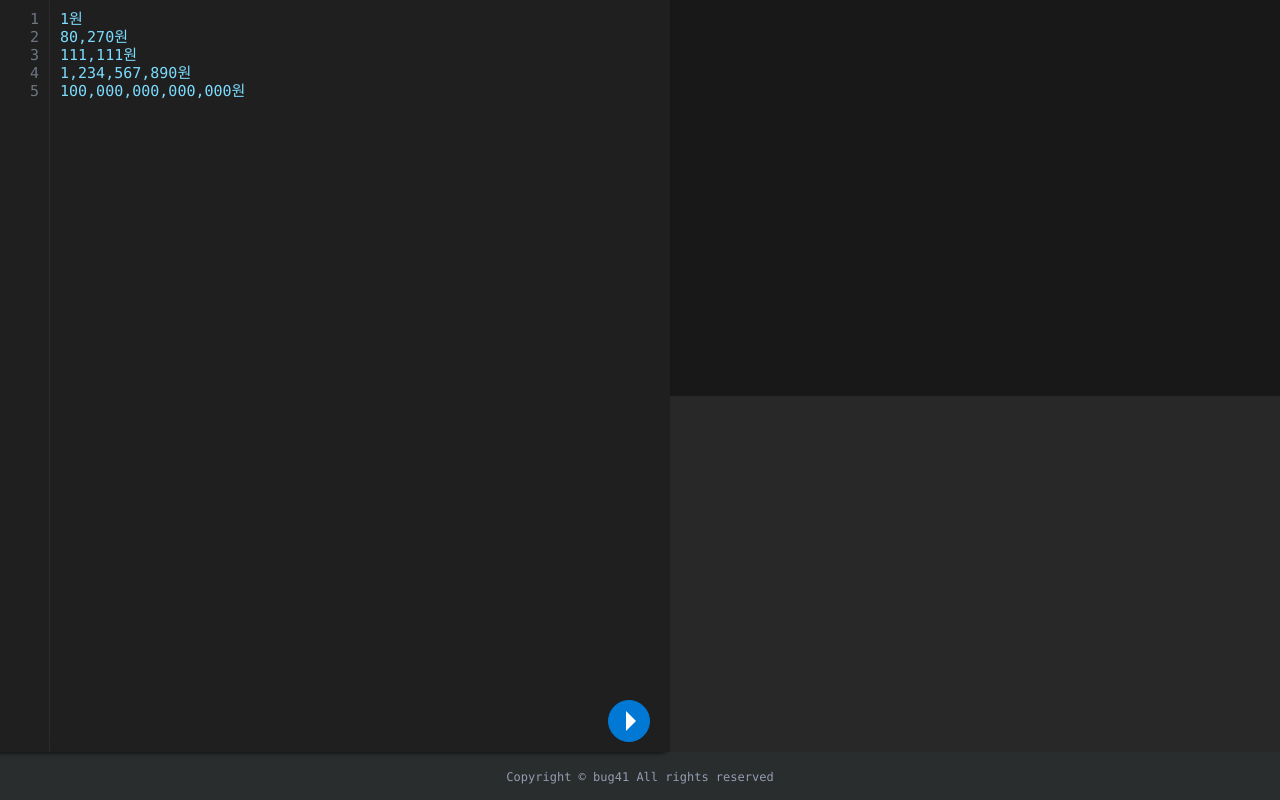
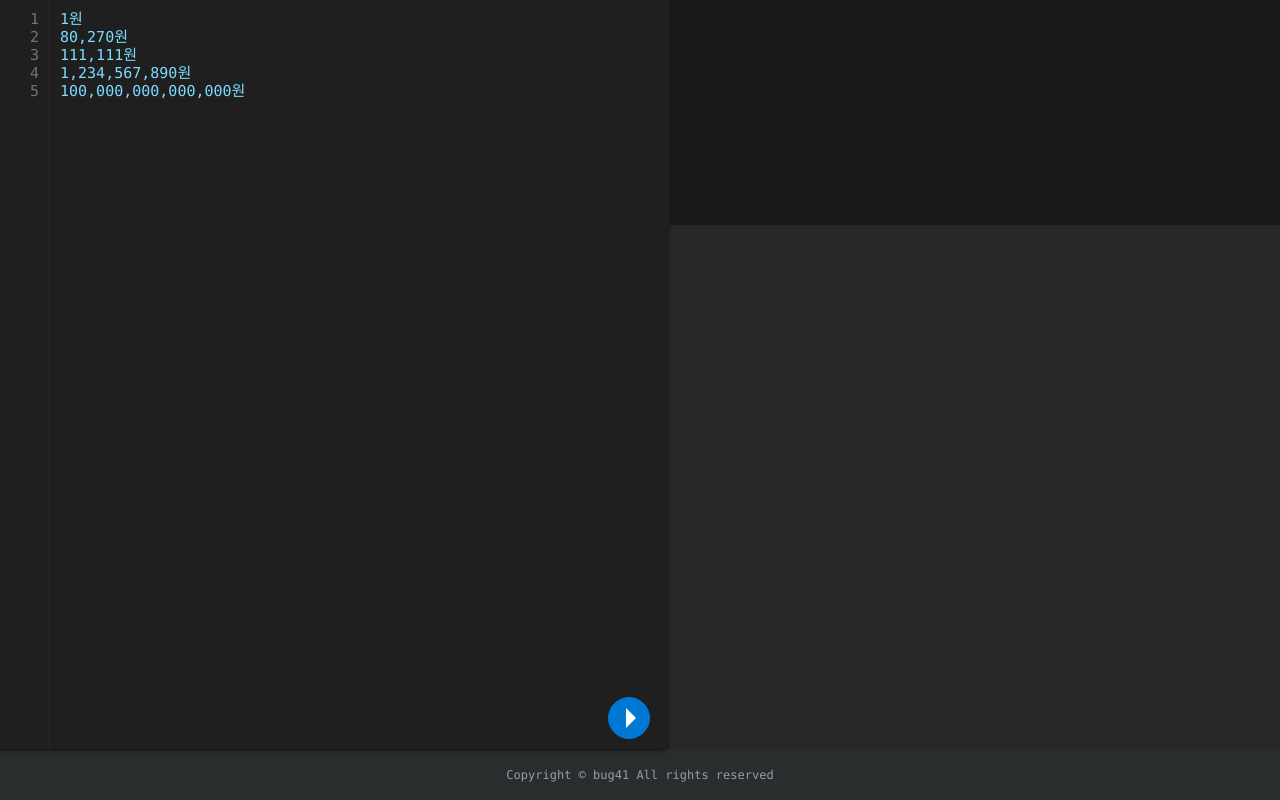
Before and after one commit to bug41/quiz, a plain HTML site: page index.html in a window 1280 px wide. Drawn offline with Linux system fonts and the light colour scheme.

Commit message:
css 조정

```diff
--- a/assets/css/code.css
+++ /dev/null
@@ -1,19 +0,0 @@
-.code-container {
-    display: flex;
-}
-
-.line-numbers {
-    width: 30px; /* 행 번호 컨테이너의 너비 조정 */
-    padding: 10px;
-    background-color: #f0f0f0; /* 배경색 지정 */
-    border-right: 1px solid #ddd; /* 행 번호 컨테이너에 경계선 추가 */
-    box-sizing: border-box; /* 경계선을 포함한 너비 계산 */
-    overflow: hidden; /* 스크롤바 숨김 */
-}
-
-#codeArea {
-    flex: 1; /* textarea가 남은 공간을 모두 차지하도록 함 */
-    padding: 10px;
-    border: none;
-    resize: none;
-}
--- a/assets/css/index.css
+++ b/assets/css/index.css
@@ -19,8 +19,9 @@ html,body{
 
 .content{
     width:100%;
-    height:800px;
     display: flex;
+    height: calc(100vh - 50px);
+    background:red;
 }
 
 .footer{
--- a/assets/css/styles.css
+++ b/assets/css/styles.css
@@ -89,27 +89,31 @@
 .result-container{
     width:100%;
     height:100%;
+    box-sizing: border-box;
     font-size:15px;
+    color:#cccccc;
     margin:auto;
     background-color: white;
 }
 
 .result-top {
+    height:30%;
     padding:10px;
-    height:50%;
     background-color: #181818;
     font-size:14px;
-    color:#cccccc;
     overflow-y:scroll;
     box-shadow: -5px 0px 5px black;
+    box-sizing: border-box;
 }
 
-.result-top p{
+.result-top p, .result-down p{
     margin-bottom:1px;
 }
 
 .result-down {
+    height:70%;
     padding:10px;
+    overflow-y:scroll;
     background-color: #282828;
-    height:50%;
+    box-sizing: border-box;
 }
```
